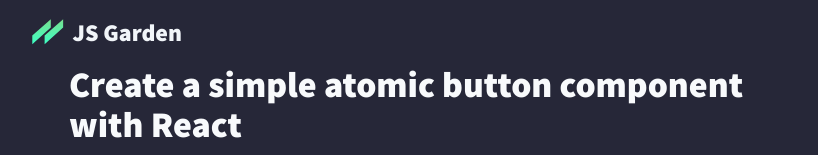
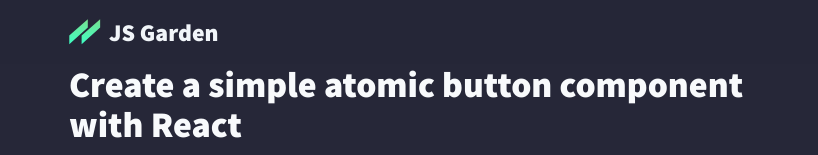
Before and after one commit to TotomInc/js-garden-next, a Next.js app: page /blog/create-a-simple-atomic-button-component-with-react in a window 1280 px wide. Shown: the top 155 px of the page, without its empty margins (211-1029 px from the left). Built offline with nearby package versions, Linux system fonts and the light colour scheme; a web font is replaced by a local one.

Commit message:
Fixed Navbar with blur background effect

```diff
--- a/components/DefaultLayout.tsx
+++ b/components/DefaultLayout.tsx
@@ -7,7 +7,7 @@ export const DefaultLayout: React.FC<{ children: React.ReactNode }> = ({
     <>
       <Navbar />
 
-      <div className="min-h-screen">{children}</div>
+      <div className="min-h-screen pt-16">{children}</div>
     </>
   );
 };
--- a/components/Navbar.tsx
+++ b/components/Navbar.tsx
@@ -2,8 +2,8 @@ import Image from "next/image";
 
 export const Navbar: React.FC = () => {
   return (
-    <header className="w-full py-4">
-      <div className="mx-auto flex max-w-[93ch]">
+    <header className="fixed top-0 left-0 right-0 w-full bg-background bg-opacity-80 py-4 backdrop-blur-md backdrop-filter">
+      <div className="relative mx-auto flex max-w-[768px] px-6">
         <div />
 
         <div className="flex items-center justify-center">
```
